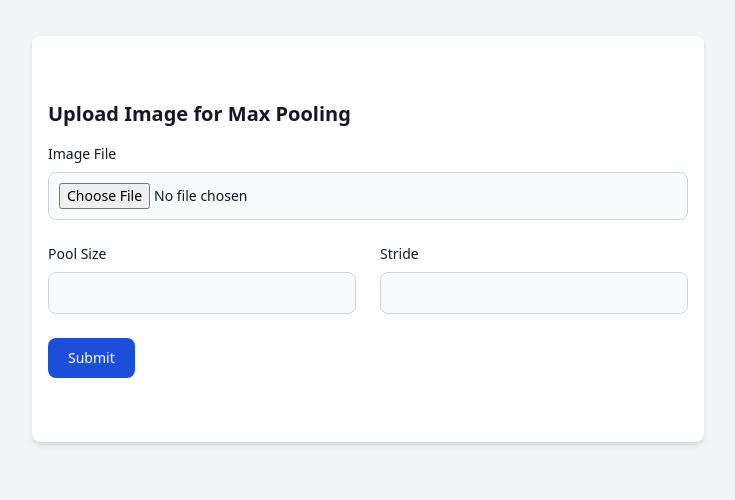
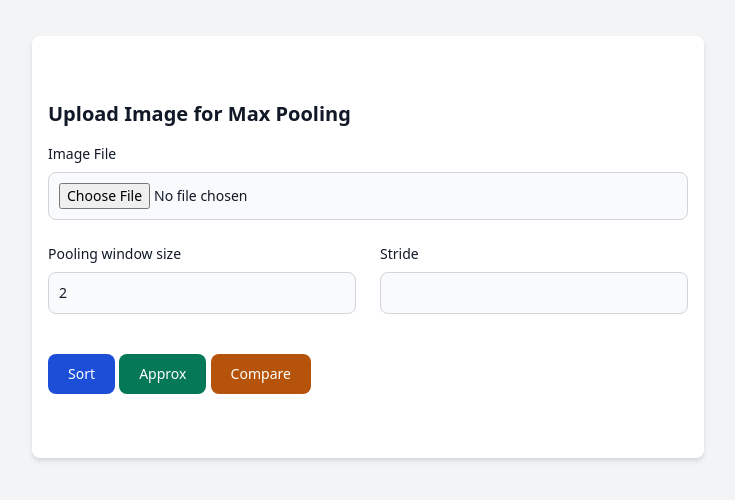
Before and after one commit to cyl0424/Information_Security_Project, a Flask app: page / in a window 1280 px wide. Shown: the top 500 px of the page, without its empty margins (272-1007 px from the left). Run offline with Flask 3, Linux system fonts and the light colour scheme.

Commit message:
add Compare sort & approx function

```diff
--- a/forms.py
+++ b/forms.py
@@ -1,9 +1,43 @@
+from flask import Flask, render_template, redirect, url_for
 from flask_wtf import FlaskForm
 from wtforms import FileField, IntegerField, SubmitField
 from wtforms.validators import DataRequired, NumberRange
+from wtforms.widgets import Input
+
+class ReadOnlyInput(Input):
+    """
+    Custom widget to render a read-only input field.
+    """
+    input_type = 'text'
+
+    def __call__(self, field, **kwargs):
+        kwargs.setdefault('readonly', True)
+        return super(ReadOnlyInput, self).__call__(field, **kwargs)
 
 class ImageForm(FlaskForm):
     file = FileField('Choose an image', validators=[DataRequired()])
-    pool_size = IntegerField('Pooling window size', validators=[DataRequired(), NumberRange(min=1)])
-    stride = IntegerField('Stride size', validators=[DataRequired(), NumberRange(min=1)])
+    pool_size = IntegerField('Pooling window size', default=2, widget=ReadOnlyInput(), render_kw={
+        'class': 'bg-gray-50 border border-gray-300 text-gray-900 text-sm rounded-lg focus:ring-primary-500 focus:border-primary-500 block w-full p-2.5 dark:bg-gray-700 dark:border-gray-600 dark:placeholder-gray-400 dark:text-white dark:focus:ring-primary-500 dark:focus:border-primary-500'
+    })
+    stride = IntegerField('Stride size', validators=[DataRequired(), NumberRange(min=1)], render_kw={
+        'class': 'bg-gray-50 border border-gray-300 text-gray-900 text-sm rounded-lg focus:ring-primary-500 focus:border-primary-500 block w-full p-2.5 dark:bg-gray-700 dark:border-gray-600 dark:placeholder-gray-400 dark:text-white dark:focus:ring-primary-500 dark:focus:border-primary-500'
+    })
     submit = SubmitField('Submit')
+
+app = Flask(__name__)
+app.secret_key = 'supersecretkey'
+
+@app.route('/', methods=['GET', 'POST'])
+def index():
+    form = ImageForm()
+    if form.validate_on_submit():
+        # Process the form data
+        return redirect(url_for('success'))
+    return render_template('index.html', form=form)
+
+@app.route('/success')
+def success():
+    return "Form successfully submitted!"
+
+if __name__ == '__main__':
+    app.run(debug=True)
--- a/routes.py
+++ b/routes.py
@@ -6,7 +6,6 @@ import time
 from forms import ImageForm
 
 main_blueprint = Blueprint('main', __name__)
-
 
 @main_blueprint.route('/', methods=['GET', 'POST'])
 def index():
@@ -17,7 +16,7 @@ def index():
         stride = form.stride.data
         filename = secure_filename(file.filename)
 
-        # 파일 저장 경로 설정
+        # Set the file save path
         upload_folder = current_app.config['UPLOAD_FOLDER']
         if not os.path.exists(upload_folder):
             os.makedirs(upload_folder)
@@ -25,27 +24,75 @@ def index():
 
         file.save(filepath)
 
+        action = request.form.get('action')
         start_time = time.time()
-        pooling_result, processed_image = ip.process_image(filepath, pool_size, stride)
-        # pooling_result, processed_image = ip.process_image_approx(filepath, pool_size, stride)
-        elapsed_time = time.time() - start_time
+
+        pooling_result = None
+        approx_pooling_result = None
+        time_max = None
+        time_approx = None
+        filename_max = None
+        filename_approx = None
 
         processed_folder = current_app.config['PROCESSED_FOLDER']
         if not os.path.exists(processed_folder):
             os.makedirs(processed_folder)
 
-        # 파일 확장자 추가
+        # Add file extension
         name, ext = os.path.splitext(filename)
         if ext == '':
-            ext = '.jpg'  # 기본 확장자를 jpeg로 설정
-        processed_filename = f'processed_{name}{ext}'
-        processed_filepath = os.path.join(processed_folder, processed_filename)
+            ext = '.jpg'  # Set default extension to jpeg
 
-        processed_image.save(processed_filepath)
+        if action == 'sort':
+            pooling_result, processed_image = ip.process_image(filepath, pool_size, stride)
+            action_text = "Sort Max Function"
+            elapsed_time = time.time() - start_time
 
-        # 결과 페이지로 리다이렉트 대신 render_template 사용
-        return render_template('processed_result.html', filename=processed_filename, time=elapsed_time,
-                               max_pooling_result=pooling_result.tolist())
+            processed_filename = f'processed_{name}{ext}'
+            processed_filepath = os.path.join(processed_folder, processed_filename)
+            processed_image.save(processed_filepath)
+
+            filename = processed_filename
+        elif action == 'approx':
+            pooling_result, processed_image = ip.process_image_approx(filepath, pool_size, stride)
+            action_text = "Approx Max Function"
+            elapsed_time = time.time() - start_time
+
+            processed_filename = f'processed_{name}{ext}'
+            processed_filepath = os.path.join(processed_folder, processed_filename)
+            processed_image.save(processed_filepath)
+
+            filename = processed_filename
+        elif action == 'compare':
+            # Max Pooling
+            start_time_max = time.time()
+            pooling_result, processed_image_max = ip.process_image(filepath, pool_size, stride)
+            time_max = time.time() - start_time_max
+
+            processed_filename_max = f'processed_max_{name}{ext}'
+            processed_filepath_max = os.path.join(processed_folder, processed_filename_max)
+            processed_image_max.save(processed_filepath_max)
+
+            filename_max = processed_filename_max
+
+            # Approx Max Pooling
+            start_time_approx = time.time()
+            approx_pooling_result, processed_image_approx = ip.process_image_approx(filepath, pool_size, stride)
+            time_approx = time.time() - start_time_approx
+
+            processed_filename_approx = f'processed_approx_{name}{ext}'
+            processed_filepath_approx = os.path.join(processed_folder, processed_filename_approx)
+            processed_image_approx.save(processed_filepath_approx)
+
+            filename_approx = processed_filename_approx
+
+            action_text = "Comparison of Max Pooling and Approx Max Pooling"
+            elapsed_time = None
+
+        return render_template('processed_result.html', filename=filename, time=elapsed_time,
+                               max_pooling_result=pooling_result.tolist(), action_text=action_text,
+                               approx_pooling_result=approx_pooling_result.tolist() if approx_pooling_result is not None else None,
+                               time_max=time_max, time_approx=time_approx, filename_max=filename_max, filename_approx=filename_approx)
     return render_template('index.html', form=form)
 
 
@@ -59,5 +106,6 @@ def result():
     filename = request.args.get('filename')
     elapsed_time = request.args.get('time')
     max_pooling_result = request.args.get('max_pooling_result')
+    approx_pooling_result = request.args.get('approx_pooling_result')
     return render_template('processed_result.html', filename=filename, time=elapsed_time,
-                           max_pooling_result=max_pooling_result)
+                           max_pooling_result=max_pooling_result, approx_pooling_result=approx_pooling_result)
--- a/templates/index.html
+++ b/templates/index.html
@@ -38,18 +38,25 @@
           <label class="block mb-2 text-sm font-medium text-gray-900 dark:text-white">Image File</label>
           {{ form.file(class_='bg-gray-50 border border-gray-300 text-gray-900 text-sm rounded-lg focus:ring-primary-500 focus:border-primary-500 block w-full p-2.5 dark:bg-gray-700 dark:border-gray-600 dark:placeholder-gray-400 dark:text-white dark:focus:ring-primary-500 dark:focus:border-primary-500') }}
         </div>
-          <div class="w-full">
-            <label class="block mb-2 text-sm font-medium text-gray-900 dark:text-white">Pool Size</label>
-            {{ form.pool_size(class_='bg-gray-50 border border-gray-300 text-gray-900 text-sm rounded-lg focus:ring-primary-500 focus:border-primary-500 block w-full p-2.5 dark:bg-gray-700 dark:border-gray-600 dark:placeholder-gray-400 dark:text-white dark:focus:ring-primary-500 dark:focus:border-primary-500') }}
-        </div>
+           <div class="w-full mb-4">
+                <label class="block mb-2 text-sm font-medium text-gray-900 dark:text-white">Pooling window size</label>
+                {{ form.pool_size }}
+            </div>
+
           <div class="w-full">
             <label class="block mb-2 text-sm font-medium text-gray-900 dark:text-white">Stride</label>
             {{ form.stride(class_='bg-gray-50 border border-gray-300 text-gray-900 text-sm rounded-lg focus:ring-primary-500 focus:border-primary-500 block w-full p-2.5 dark:bg-gray-700 dark:border-gray-600 dark:placeholder-gray-400 dark:text-white dark:focus:ring-primary-500 dark:focus:border-primary-500') }}
           </div>
       </div>
-      <button type="submit" class="inline-flex items-center px-5 py-2.5 mt-4 sm:mt-6 text-sm font-medium text-center text-white bg-blue-700 rounded-lg focus:ring-4 focus:ring-primary-200 dark:focus:ring-primary-900 hover:bg-primary-800">
-        Submit
-      </button>
+    <button type="submit" name="action" value="sort" class="inline-flex items-center px-5 py-2.5 mt-4 sm:mt-6 text-sm font-medium text-center text-white bg-blue-700 rounded-lg focus:ring-4 focus:ring-primary-200 dark:focus:ring-primary-900 hover:bg-primary-800">
+      Sort
+    </button>
+    <button type="submit" name="action" value="approx" class="inline-flex items-center px-5 py-2.5 mt-4 sm:mt-6 text-sm font-medium text-center text-white bg-green-700 rounded-lg focus:ring-4 focus:ring-primary-200 dark:focus:ring-primary-900 hover:bg-primary-800">
+      Approx
+    </button>
+    <button type="submit" name="action" value="compare" class="inline-flex items-center px-5 py-2.5 mt-4 sm:mt-6 text-sm font-medium text-center text-white bg-yellow-700 rounded-lg focus:ring-4 focus:ring-primary-200 dark:focus:ring-primary-900 hover:bg-primary-800">
+      Compare
+    </button>
     </form>
   </section>
 
```
Also changed, not shown: templates/processed_result.html (+43 -15 lines), templates/result.html (deleted, +0 -26 lines).
